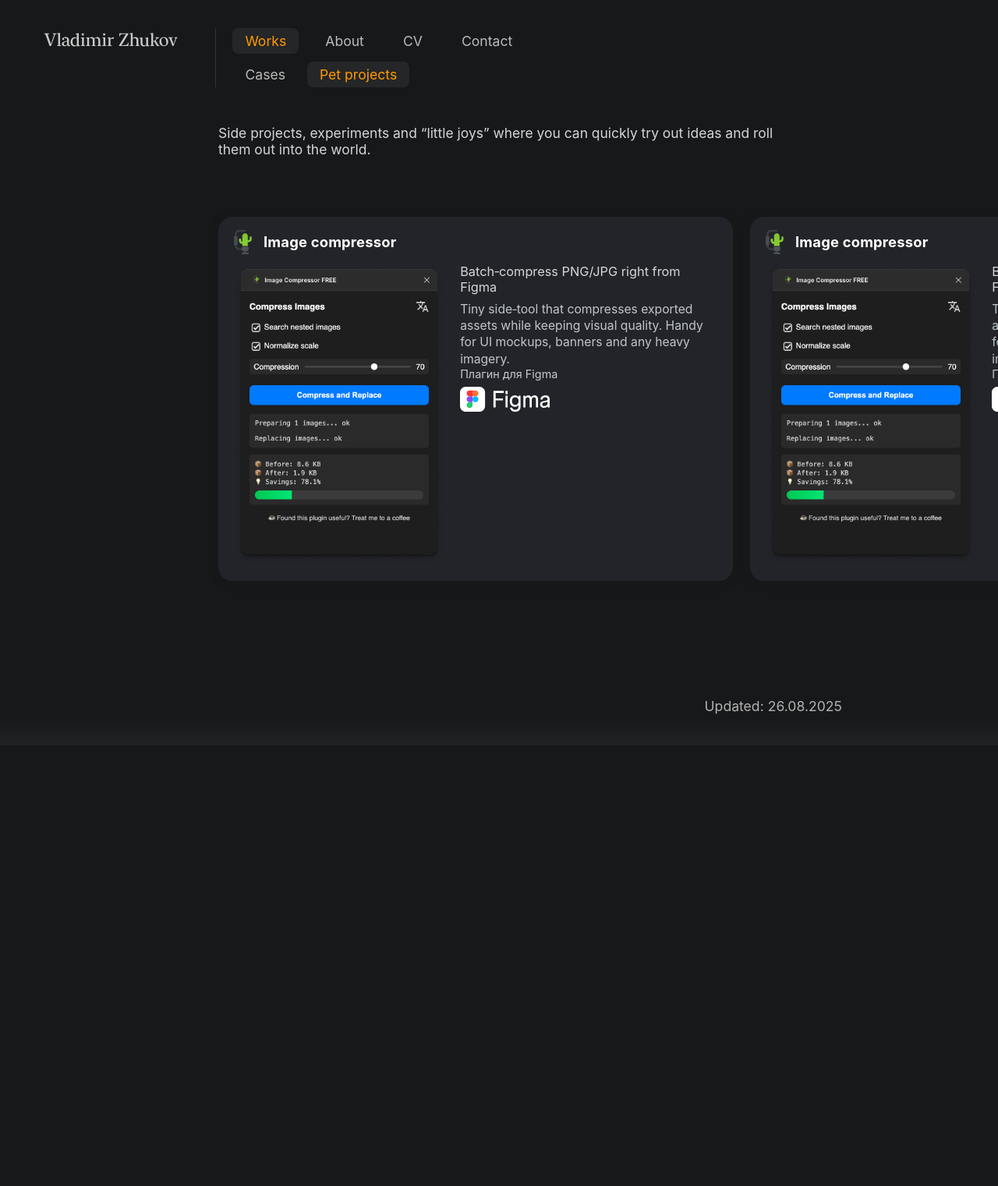
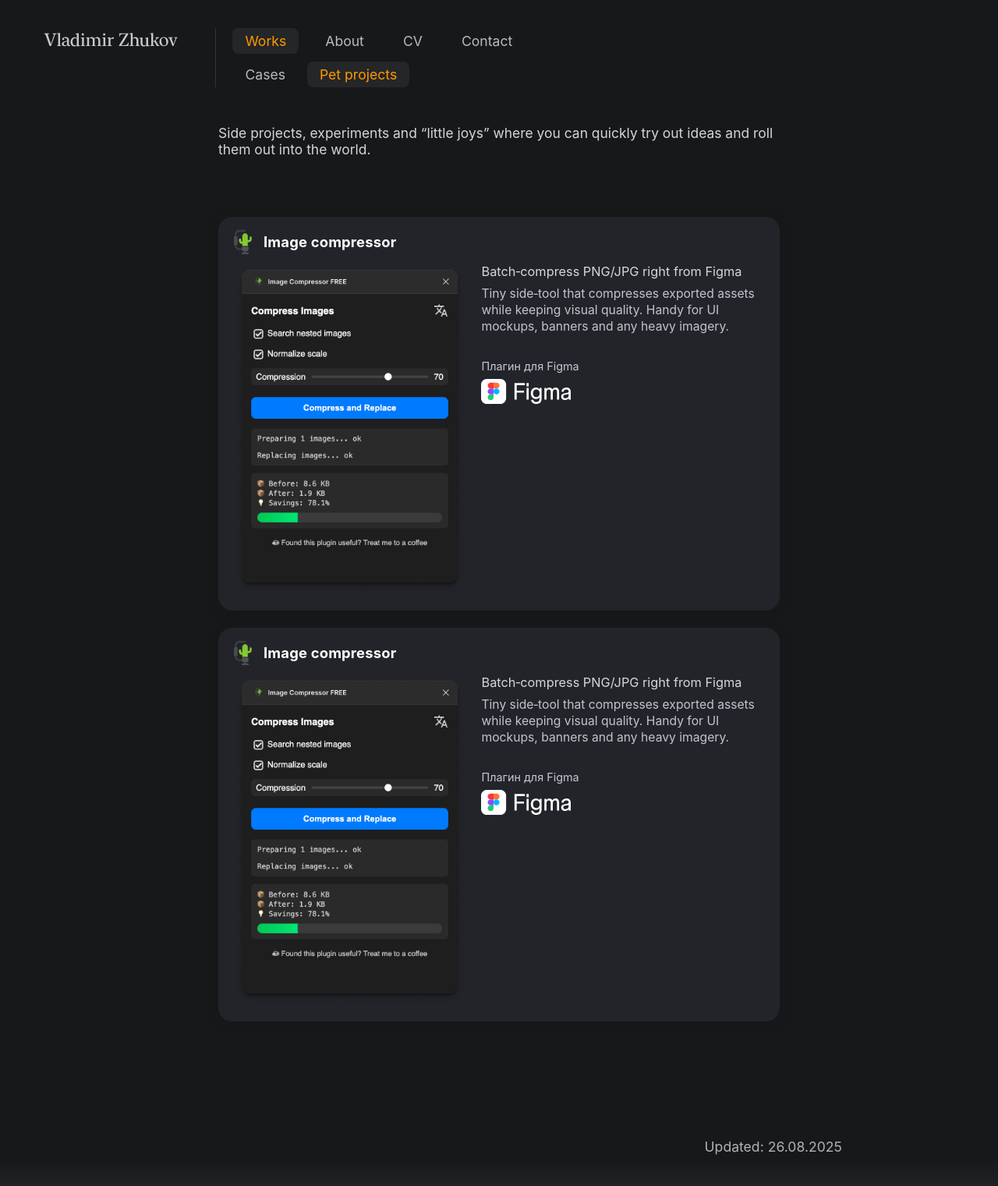
Before and after one commit to uxiscool/experience, a Jekyll site: the page built from pet-projects.md, in a window 1280 px wide. Shown: the whole page at 78% size. Built offline with Jekyll 4.4.1, drawn with Linux system fonts in a browser that asks for light colours; before the commit the page ends 956 px from its top, so only the background shows below that.

Commit message:
Add files via upload

```diff
--- a/css/main.css
+++ b/css/main.css
@@ -265,17 +265,15 @@
 .pp-grid {
   padding: 0 280px 32px;
   display: grid;
-  grid-template-columns: 1fr;
   gap: 22px;
+  /* Автоколонки: 1 колонка, пока не помещаются 2×660px (+ gap); на мобилках не даём горизонтальный скролл */
+  grid-template-columns: repeat(auto-fit, minmax(min(100%, 660px), 1fr));
 }
 @media (max-width:980px){
   .pp-grid { padding: 0 64px 24px; }
 }
 
-/* Десктоп >= 980px: ровно 2 колонки, каждая не уже 660px */
-@media (min-width:980px){
-  .pp-grid { grid-template-columns: repeat(2, minmax(660px, 1fr)); }
-}
+
 
 /* Кликабельность карточки */
 .pp-item{
```
